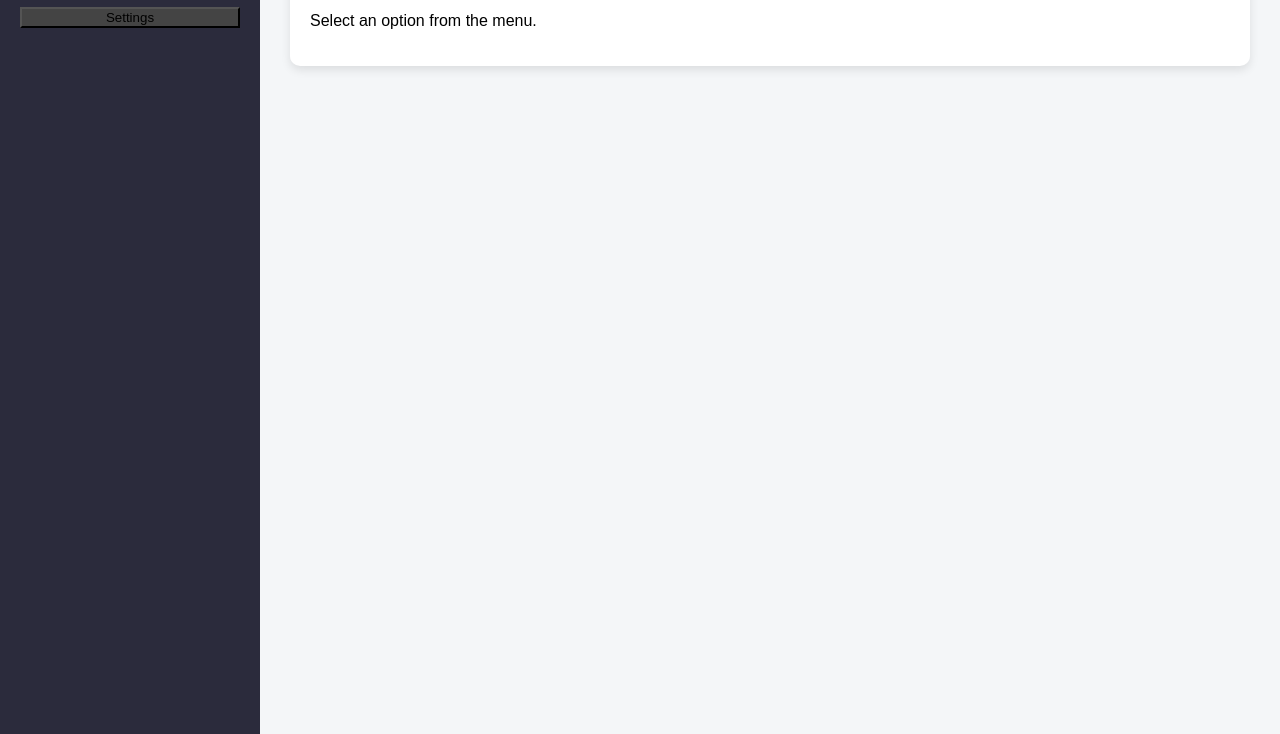
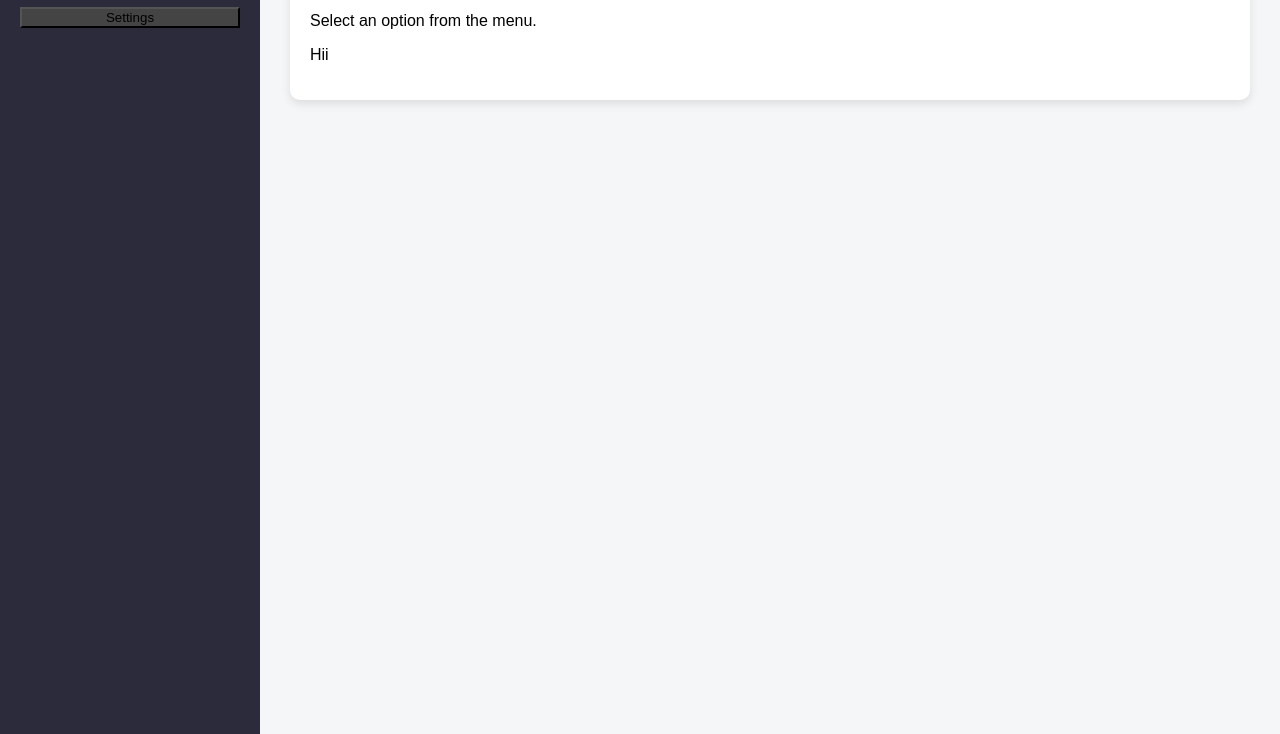
Before and after one commit to deepika19-k/Smart_hub, a plain HTML site: page dashboard.html in a window 1280 px wide. Shown: the part 195-929 px from the top of the page. Drawn offline with Linux system fonts and the light colour scheme; sample sign-in values are in the browser's storage.

Commit message:
Update dashboard with greeting message
Added a greeting message to the dashboard.

```diff
--- a/dashboard.html
+++ b/dashboard.html
@@ -81,6 +81,7 @@
         <div id="mainContent" class="box">
             <h2>Dashboard</h2>
             <p>Select an option from the menu.</p>
+            <p>Hii</p>
         </div>
     </div>
 
@@ -88,4 +89,5 @@
 
 <script src="dashboard.js"></script>
 </body>
+
 </html>
```
